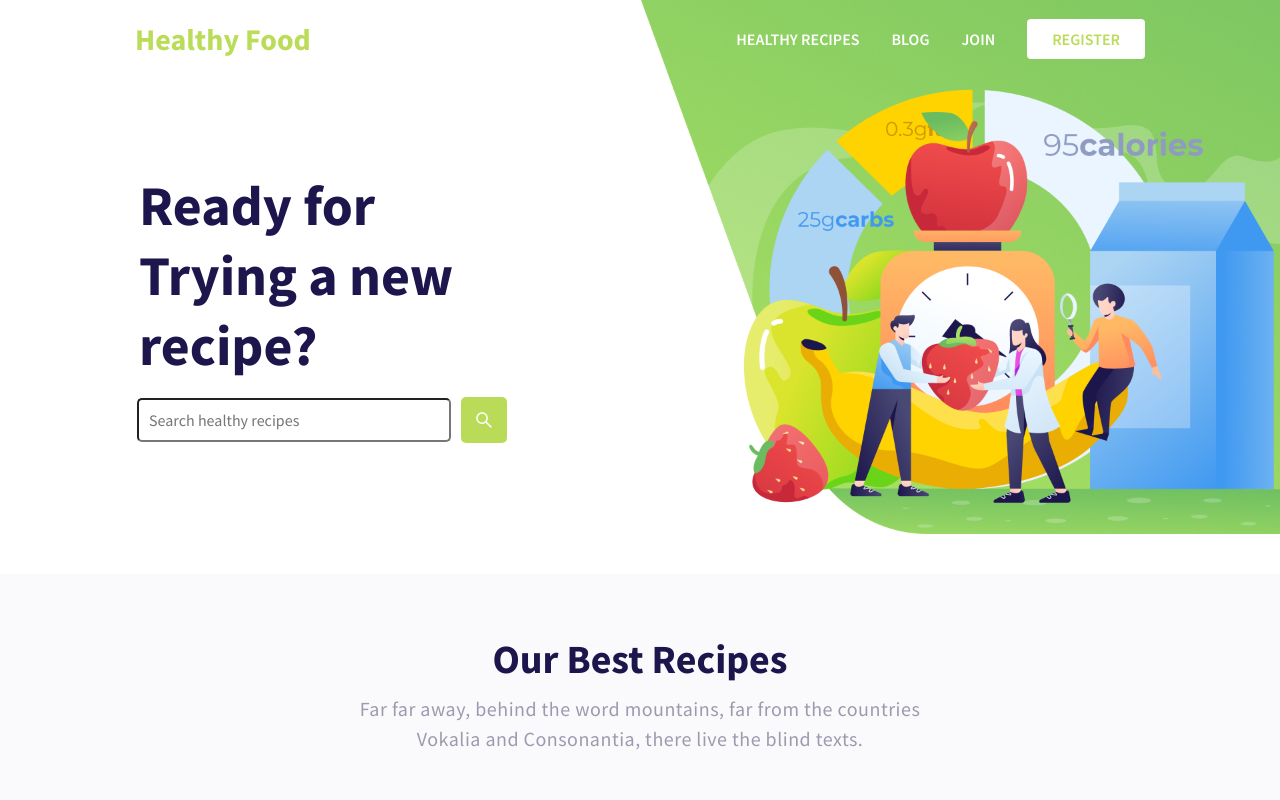
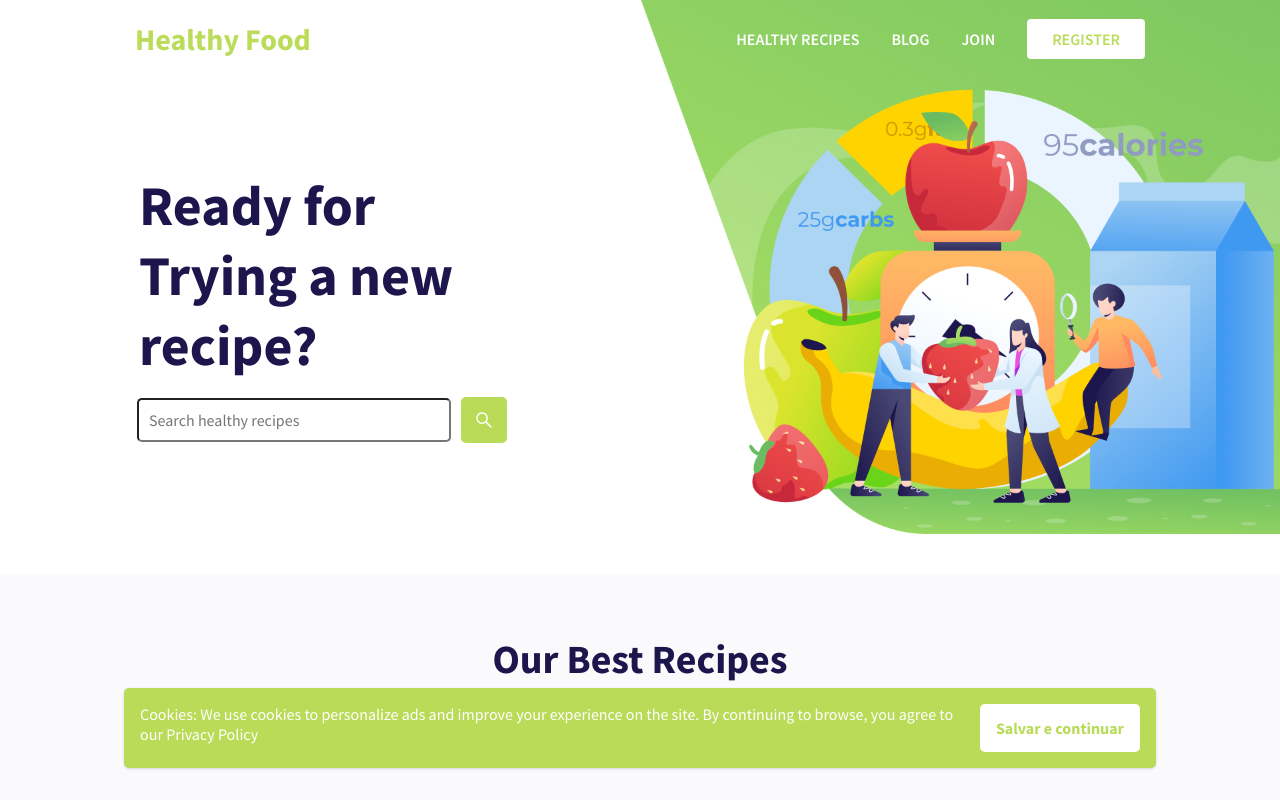
Before and after one commit to voncardoso/teste-frond-and, a React (Create React App) app: page / in a window 1280 px wide. Shown: the top 800 px of the page. Built offline with nearby package versions, Linux system fonts and the light colour scheme.

Commit message:
ultimo commit de hj

```diff
--- a/src/components/header/style.ts
+++ b/src/components/header/style.ts
@@ -35,6 +35,7 @@ export const Container = styled.header`
                     align-self: center;
                     font-weight: 600;
                     color: #FFFFFF;
+                    cursor: pointer;
                 }
                 li:hover{
                     color: rgba(255,255,255, 0.5);
@@ -184,10 +185,14 @@ export const Container = styled.header`
 export const ContainerMoile = styled.nav`
     display: none;
     z-index: 0;
+    list-style: none;
+    text-decoration: none;
     @media (max-width: 748px) {
         display: block;
         position: absolute;
         z-index: 140;
+        list-style: none;
+        text-decoration: none;
         button{
             position: absolute;
             display: flex;
@@ -244,6 +249,11 @@ export const ContainerMoile = styled.nav`
             color: #FFFFFF;
             font-size: 1rem;
             font-weight: 600;
+            cursor: pointer;
+            a{
+                list-style: none;
+                text-decoration: none;
+            }
 
         }
         li:hover{
@@ -272,8 +282,8 @@ export const ContainerMoile = styled.nav`
         border-radius: 4px;
         cursor: pointer;
         z-index: 30000;
-     list-style: none;
-     text-decoration: none;
+        list-style: none;
+        text-decoration: none;
     }
 
     .buttonRegister:hover{
--- a/src/pages/Home/index.tsx
+++ b/src/pages/Home/index.tsx
@@ -1,6 +1,7 @@
 import { IconContext } from "react-icons";
-import { Container, Intro, BestRecipes, BestServices, OurBlog, Membership  } from "./style";
+import { Container, Intro, BestRecipes, BestServices, OurBlog, Membership, CookiesContainer  } from "./style";
 import { AiOutlineSearch, AiOutlineArrowRight } from "react-icons/ai";
+import {initMenuMobile} from "./script";
 import { Header } from '../../components/header';
 import { Footer } from '../../components/footer';
 import IllustrationIMg from '../../assets/Illustration.png';
@@ -16,6 +17,13 @@ import BlocoImg4 from '../../assets/bloco_image_4.svg';
 import Bloco_final from '../../assets/bloco_final_image.svg';
 
 export function Home(){
+    const SearchSeta = document.querySelector('.Search-Seta');
+    const ulOverflow = document.querySelector('.ulOverflow');
+  SearchSeta?.addEventListener('click', ()=>{
+    SearchSeta?.classList.toggle('active');
+    ulOverflow?.classList.add('active');
+
+  })
     return(
         <Container>
              <Header />
@@ -112,7 +120,7 @@ export function Home(){
                 Vokalia and Consonantia, there live the blind texts.
             </p>
 
-            <ul>
+            <ul className="ulOverflow">
                 <li>
                     <img src={BlocoImg1} alt="" />
                     <div className="divContainer">
@@ -124,7 +132,7 @@ export function Home(){
                     </div>
                 </li>
                 <li>
-                    <img src={BlocoImg1} alt="" />
+                    <img src={BlocoImg2} alt="" />
                     <div className="divContainer">
                         <h5>Quick-start guide to nuts and seeds</h5>
                         <div>
@@ -134,7 +142,7 @@ export function Home(){
                     </div>
                 </li>
                 <li>
-                    <img src={BlocoImg1} alt="" />
+                    <img src={BlocoImg3} alt="" />
                     <div className="divContainer">
                         <h5>Quick-start guide to nuts and seeds</h5>
                         <div>
@@ -144,7 +152,7 @@ export function Home(){
                     </div>
                 </li>
                 <li>
-                    <img src={BlocoImg1} alt="" />
+                    <img src={BlocoImg4} alt="" />
                     <div className="divContainer">
                         <h5>Quick-start guide to nuts and seeds</h5>
                         <div>
@@ -155,10 +163,11 @@ export function Home(){
                 </li>
 
             </ul>
+
+
             <IconContext.Provider value={{className: "Search-Seta" }}>
                 <AiOutlineArrowRight/>
             </IconContext.Provider>
-
             </OurBlog>
             <Membership>
                 <div className="divInputs">
@@ -175,6 +184,13 @@ export function Home(){
                 <img src={Bloco_final}/>
             </ Membership>
             <Footer />
+
+            <CookiesContainer className="cookiesContainer">
+                <div className="cookies-content">
+                    <p>Cookies: We use cookies to personalize ads and improve your experience on the site. By continuing to browse, you agree to our Privacy Policy</p>
+                    <button className="cookies-save" onClick={initMenuMobile}>Salvar e continuar</button>
+                </div>
+            </CookiesContainer>
         </Container>
     )
 }
--- /dev/null
+++ b/src/pages/Home/script.js
@@ -0,0 +1,16 @@
+export function initMenuMobile() {
+  const SearchSeta = document.querySelector('.Search-Seta');
+  const container = document.querySelector('.cookiesContainer');
+  const save = document.querySelector('.cookies-save');
+
+
+
+  SearchSeta.addEventListener('click', ()=>{
+    SearchSeta.classList.toggle('active');
+  });
+
+  save.addEventListener('click', ()=>{
+    console.log('cookie');
+    container.style.display = 'none';
+  });
+}
--- a/src/pages/Home/style.ts
+++ b/src/pages/Home/style.ts
@@ -866,7 +866,14 @@ export const OurBlog = styled.section`
             }
 
         }
+
+
     }
+    .ulOverflow.active{
+            overflow: auto;
+            -webkit-overflow-scrolling: touch;
+            -ms-overflow-style: -ms-autohiding-scrollbar;
+        }
 
    .Search-Seta{
        position: relative;
@@ -1093,3 +1100,55 @@ export const Membership = styled.section`
         }
     }
 `
+export const CookiesContainer = styled.div`
+    color:#FFFFFF;
+    position: fixed;
+    width: 100%;
+    bottom: 2rem;
+    z-index: 1000;
+    font-size: 1rem;
+    font-weight: normal;
+    .cookies-content{
+        box-shadow: 0 1px 3px rgba(0,0,0, 0.15);
+        background: #B9DB58;
+        max-width: 1000px;
+        border-radius: 5px;
+        padding: 1rem;
+        margin: 0 auto;
+        display: grid;
+        grid-template-columns: 1fr auto;
+        gap: 0.5rem;
+        transform: translateY(1rem);
+        animation: slideUp 0.5s forwards;
+
+    }
+    .cookies-save{
+        grid-column: 2;
+        grid-row: 1/3;
+        background: #FFFFFF;
+        border: none;
+        font-size: 1rem;
+        cursor: pointer;
+        padding: 0.8rem 1rem;
+        border-radius: 5px;
+        color: #B9DB58;
+    }
+    .cookies-save:hover{
+        background: #B9DB58;
+        color: #FFFFFF;
+        border: 1px solid #FFFFFF;
+    }
+
+    .cookies-pref{
+        label{
+            margin-left: 20px;
+        }
+    }
+
+    @keyframes slideUp{
+        to{
+            transform: initial;
+            opacity: initial;
+        }
+    }
+`;
```
